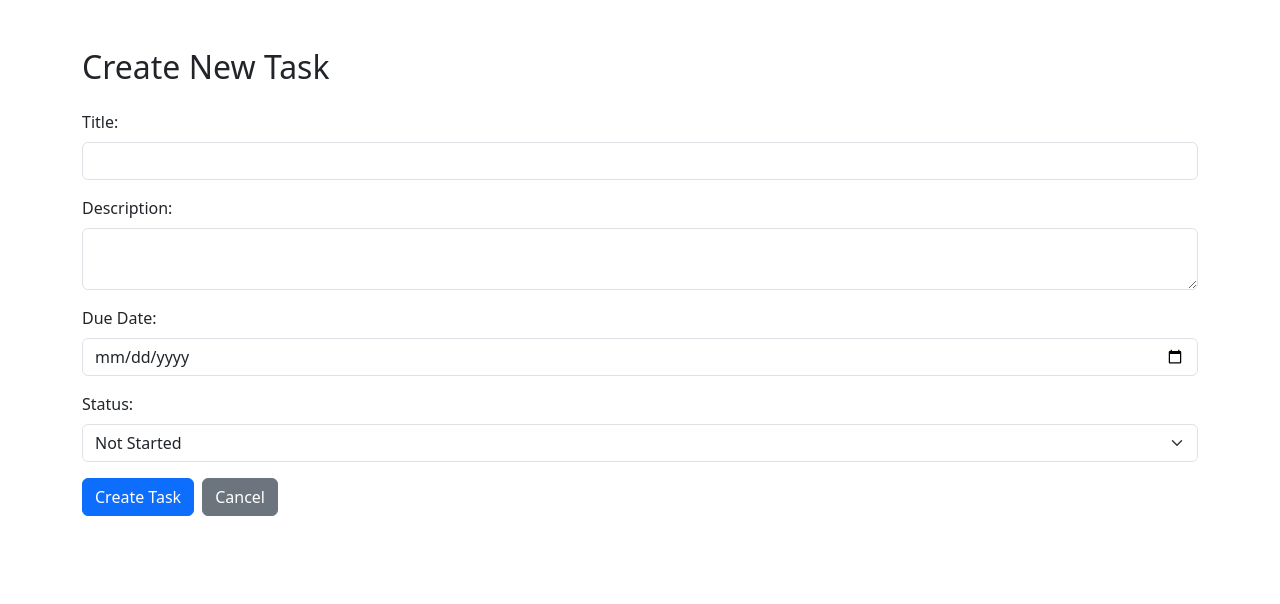
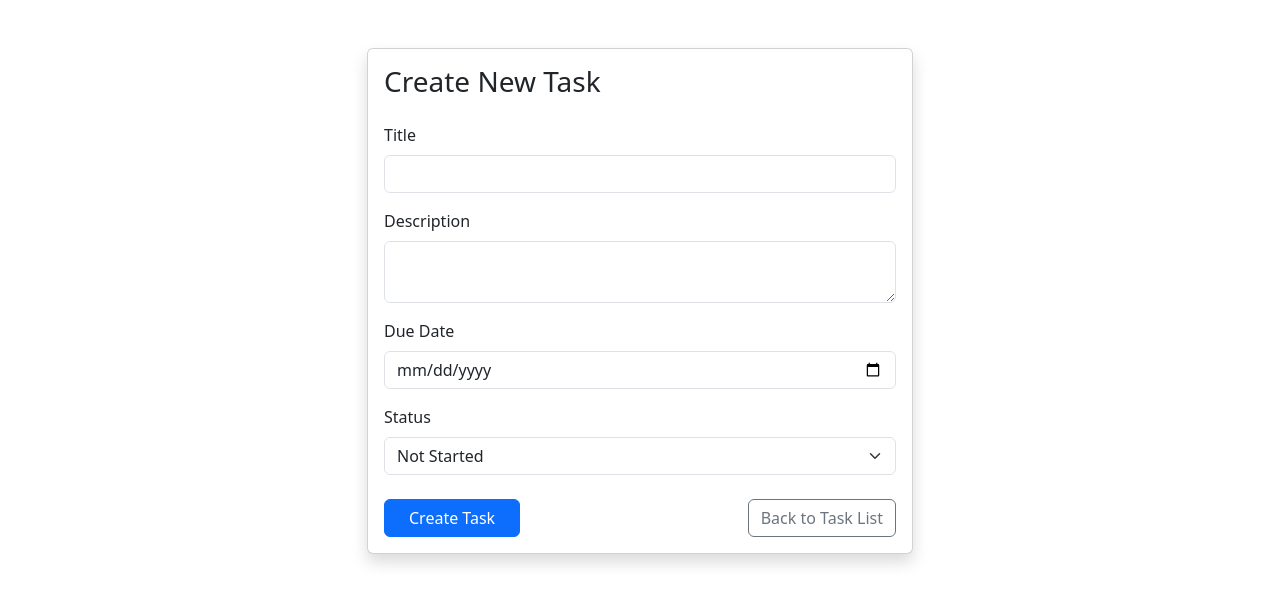
Before and after one commit to fadetula/tasktracker-frontend, an Angular app: page /create in a window 1280 px wide. Shown: the top 604 px of the page. Built offline with nearby package versions, Linux system fonts and the light colour scheme.

Commit message:
Revamped create task page

```diff
--- a/src/app/create-task/create-task.component.html
+++ b/src/app/create-task/create-task.component.html
@@ -1,27 +1,37 @@
 <div class="container mt-5">
-  <h2>Create New Task</h2>
-  <form (ngSubmit)="onSubmit()" #taskForm="ngForm" class="mt-4">
+  <div class="row justify-content-center">
+    <div class="col-md-8 col-lg-6">
+      <div class="card shadow">
+        <div class="card-body">
+          <h3 class="card-title mb-4">Create New Task</h3>
+          <form (ngSubmit)="onSubmit()">
             <div class="mb-3">
-      <label for="title" class="form-label">Title:</label>
-      <input id="title" class="form-control" name="title" required [(ngModel)]="task.title">
+              <label for="title" class="form-label">Title</label>
+              <input id="title" type="text" class="form-control" [(ngModel)]="task.title" name="title" required>
             </div>
             <div class="mb-3">
-      <label for="description" class="form-label">Description:</label>
-      <textarea id="description" class="form-control" name="description" rows="2" [(ngModel)]="task.description"></textarea>
+              <label for="description" class="form-label">Description</label>
+              <textarea id="description" class="form-control" [(ngModel)]="task.description" name="description" rows="2"></textarea>
             </div>
             <div class="mb-3">
-      <label for="dueDate" class="form-label">Due Date:</label>
-      <input id="dueDate" type="date" class="form-control" name="dueDate" [(ngModel)]="task.dueDate">
+              <label for="dueDate" class="form-label">Due Date</label>
+              <input id="dueDate" type="date" class="form-control" [(ngModel)]="task.dueDate" name="dueDate" required>
             </div>
-    <div class="mb-3">
-      <label for="status" class="form-label">Status:</label>
-      <select id="status" class="form-select" name="status" [(ngModel)]="task.status">
+            <div class="mb-4">
+              <label for="status" class="form-label">Status</label>
+              <select id="status" class="form-select" [(ngModel)]="task.status" name="status" required>
                 <option value="not started">Not Started</option>
                 <option value="in progress">In Progress</option>
-        <option value="completed">Completed</option>
+                <option value="done">Done</option>
               </select>
             </div>
-    <button type="submit" class="btn btn-primary me-2">Create Task</button>
-    <a routerLink="/" class="btn btn-secondary">Cancel</a>
+            <div class="d-flex justify-content-between">
+              <button type="submit" class="btn btn-primary px-4">Create Task</button>
+              <a routerLink="/" class="btn btn-outline-secondary">Back to Task List</a>
+            </div>
           </form>
         </div>
+      </div>
+    </div>
+  </div>
+</div>
```
Lines whose indentation alone changed are shown as unchanged.
